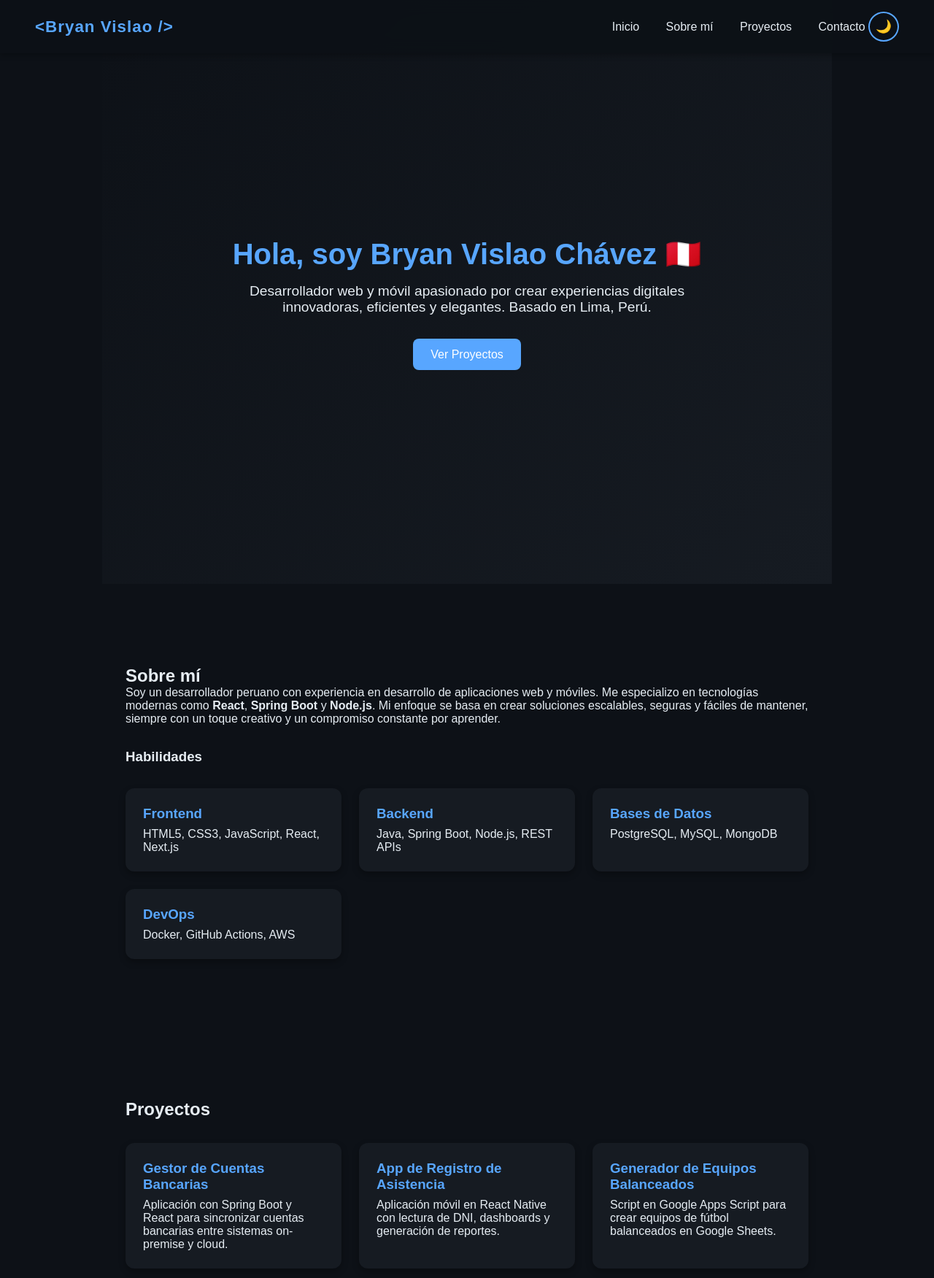
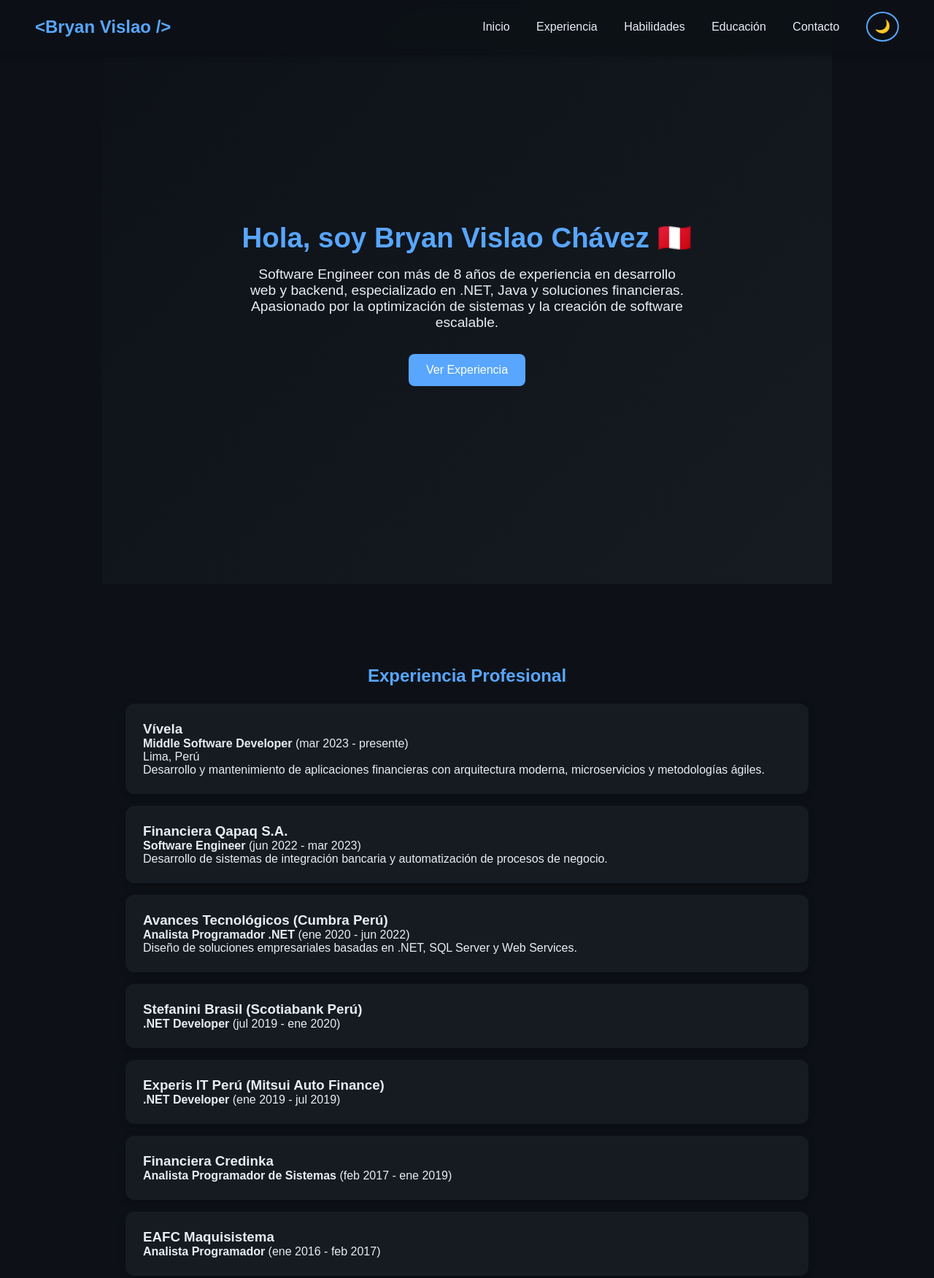
Before and after one commit to bvislao/bvislao.github.io, a plain HTML site: page index.html in a window 1280 px wide. Shown: the top 1751 px of the page at 73% size. Drawn offline with Linux system fonts and the light colour scheme.

Commit message:
Update index.html

```diff
--- a/index.html
+++ b/index.html
@@ -1,25 +1,29 @@
 <!DOCTYPE html>
 <html lang="es">
 <head>
-  <meta charset="UTF-8" />
-  <meta name="viewport" content="width=device-width, initial-scale=1.0" />
-  <meta name="description" content="Portafolio de Bryan Vislao Chávez, desarrollador de software de Perú." />
+  <meta charset="UTF-8">
+  <meta name="viewport" content="width=device-width, initial-scale=1.0">
+  <meta name="description" content="Portafolio interactivo de Bryan Vislao Chávez, Software Engineer de Perú.">
   <title>Portafolio | Bryan Vislao Chávez</title>
   <style>
     :root {
-      --bg-color: #0d1117;
-      --card-color: #161b22;
-      --text-color: #e6edf3;
-      --accent-color: #58a6ff;
-      --muted-color: #8b949e;
+      --bg: #0d1117;
+      --text: #e6edf3;
+      --card: #161b22;
+      --accent: #58a6ff;
+      --muted: #8b949e;
+      --light-bg: #f6f8fa;
+      --light-text: #24292f;
+      --light-card: #ffffff;
+      --light-accent: #0366d6;
     }
 
     [data-theme="light"] {
-      --bg-color: #f6f8fa;
-      --card-color: #ffffff;
-      --text-color: #24292f;
-      --accent-color: #0366d6;
-      --muted-color: #57606a;
+      --bg: var(--light-bg);
+      --text: var(--light-text);
+      --card: var(--light-card);
+      --accent: var(--light-accent);
+      --muted: #57606a;
     }
 
     * {
@@ -27,13 +31,13 @@
       padding: 0;
       box-sizing: border-box;
       scroll-behavior: smooth;
-      transition: background 0.3s, color 0.3s, transform 0.3s;
+      transition: background 0.4s, color 0.4s;
     }
 
     body {
+      background: var(--bg);
+      color: var(--text);
       font-family: "Poppins", sans-serif;
-      background: var(--bg-color);
-      color: var(--text-color);
       overflow-x: hidden;
     }
 
@@ -41,52 +45,45 @@
       position: fixed;
       top: 0;
       width: 100%;
-      background: rgba(13, 17, 23, 0.9);
-      backdrop-filter: blur(10px);
+      background: rgba(13,17,23,0.9);
+      backdrop-filter: blur(8px);
       display: flex;
       justify-content: space-between;
       align-items: center;
       padding: 1rem 3rem;
       z-index: 1000;
-      box-shadow: 0 2px 8px rgba(0, 0, 0, 0.3);
+      box-shadow: 0 2px 8px rgba(0,0,0,0.4);
     }
 
     [data-theme="light"] header {
-      background: rgba(255, 255, 255, 0.9);
+      background: rgba(255,255,255,0.85);
     }
 
     header h1 {
-      font-size: 1.4rem;
-      color: var(--accent-color);
-      letter-spacing: 1px;
+      color: var(--accent);
+      font-size: 1.5rem;
     }
 
     nav a {
-      color: var(--text-color);
+      color: var(--text);
+      text-decoration: none;
       margin-left: 2rem;
-      text-decoration: none;
-      font-weight: 500;
+      transition: color 0.3s;
     }
 
     nav a:hover {
-      color: var(--accent-color);
+      color: var(--accent);
     }
 
     #theme-toggle {
+      margin-left: 2rem;
       background: none;
-      border: 2px solid var(--accent-color);
-      color: var(--accent-color);
+      border: 2px solid var(--accent);
+      color: var(--accent);
       border-radius: 50%;
-      padding: 0.5rem;
+      padding: 0.5rem 0.6rem;
       cursor: pointer;
       font-size: 1.1rem;
-      transition: all 0.3s;
-    }
-
-    #theme-toggle:hover {
-      background: var(--accent-color);
-      color: #fff;
-      transform: rotate(15deg);
     }
 
     section {
@@ -102,76 +99,71 @@
       justify-content: center;
       height: 100vh;
       text-align: center;
-      background: linear-gradient(135deg, var(--bg-color), var(--card-color));
+      background: linear-gradient(135deg, var(--bg), var(--card));
     }
 
     #inicio h2 {
-      font-size: 2.5rem;
-      color: var(--accent-color);
+      font-size: 2.4rem;
+      color: var(--accent);
       margin-bottom: 1rem;
     }
 
     #inicio p {
       font-size: 1.2rem;
-      color: var(--text-color);
+      color: var(--text);
       max-width: 600px;
+      margin-bottom: 2rem;
     }
 
     .btn {
-      display: inline-block;
-      margin-top: 2rem;
       padding: 0.8rem 1.5rem;
-      background: var(--accent-color);
+      background: var(--accent);
       color: #fff;
       border-radius: 8px;
       text-decoration: none;
       transition: transform 0.3s;
     }
 
-    .btn:hover {
-      transform: scale(1.05);
-    }
+    .btn:hover { transform: scale(1.05); }
 
-    .skills, .projects {
-      display: grid;
-      grid-template-columns: repeat(auto-fit, minmax(250px, 1fr));
-      gap: 1.5rem;
-      margin-top: 2rem;
+    h2 {
+      text-align: center;
+      margin-bottom: 1.5rem;
+      color: var(--accent);
     }
 
     .card {
-      background: var(--card-color);
+      background: var(--card);
       padding: 1.5rem;
       border-radius: 12px;
-      box-shadow: 0 4px 10px rgba(0,0,0,0.3);
+      margin-bottom: 1rem;
+      box-shadow: 0 3px 10px rgba(0,0,0,0.3);
       transition: transform 0.3s;
     }
 
-    .card:hover {
-      transform: translateY(-5px);
-    }
+    .card:hover { transform: translateY(-5px); }
 
-    .card h3 {
-      color: var(--accent-color);
-      margin-bottom: 0.5rem;
+    .skills-grid, .projects-grid {
+      display: grid;
+      grid-template-columns: repeat(auto-fit, minmax(250px, 1fr));
+      gap: 1rem;
     }
 
     footer {
       text-align: center;
-      padding: 2rem 1rem;
-      background: var(--bg-color);
-      color: var(--muted-color);
-      font-size: 0.9rem;
-      border-top: 1px solid var(--card-color);
+      padding: 2rem;
+      background: var(--bg);
+      color: var(--muted);
+      border-top: 1px solid var(--card);
     }
 
     @keyframes fadeInUp {
-      0% {opacity: 0; transform: translateY(20px);}
+      0% {opacity: 0; transform: translateY(30px);}
       100% {opacity: 1; transform: translateY(0);}
     }
 
     .fade-in {
-      animation: fadeInUp 1s ease forwards;
+      animation: fadeInUp 0.8s ease forwards;
     }
   </style>
 </head>
@@ -180,80 +172,76 @@
     <h1>&lt;Bryan Vislao /&gt;</h1>
     <nav>
       <a href="#inicio">Inicio</a>
-      <a href="#sobre">Sobre mí</a>
-      <a href="#proyectos">Proyectos</a>
+      <a href="#experiencia">Experiencia</a>
+      <a href="#skills">Habilidades</a>
+      <a href="#educacion">Educación</a>
       <a href="#contacto">Contacto</a>
-      <button id="theme-toggle" title="Cambiar tema">🌙</button>
+      <button id="theme-toggle">🌙</button>
     </nav>
   </header>
 
   <section id="inicio">
     <h2 class="fade-in">Hola, soy Bryan Vislao Chávez 🇵🇪</h2>
-    <p class="fade-in">Desarrollador web y móvil apasionado por crear experiencias digitales innovadoras, eficientes y elegantes. Basado en Lima, Perú.</p>
-    <a href="#proyectos" class="btn fade-in">Ver Proyectos</a>
+    <p class="fade-in">Software Engineer con más de 8 años de experiencia en desarrollo web y backend, especializado en .NET, Java y soluciones financieras. Apasionado por la optimización de sistemas y la creación de software escalable.</p>
+    <a href="#experiencia" class="btn fade-in">Ver Experiencia</a>
   </section>
 
-  <section id="sobre">
-    <h2>Sobre mí</h2>
-    <p>Soy un desarrollador peruano con experiencia en desarrollo de aplicaciones web y móviles. Me especializo en tecnologías modernas como <b>React</b>, <b>Spring Boot</b> y <b>Node.js</b>.
-    Mi enfoque se basa en crear soluciones escalables, seguras y fáciles de mantener, siempre con un toque creativo y un compromiso constante por aprender.</p>
+  <section id="experiencia">
+    <h2>Experiencia Profesional</h2>
+    <div class="card"><h3>Vívela</h3><p><b>Middle Software Developer</b> (mar 2023 - presente)<br>Lima, Perú<br>Desarrollo y mantenimiento de aplicaciones financieras con arquitectura moderna, microservicios y metodologías ágiles.</p></div>
+    <div class="card"><h3>Financiera Qapaq S.A.</h3><p><b>Software Engineer</b> (jun 2022 - mar 2023)<br>Desarrollo de sistemas de integración bancaria y automatización de procesos de negocio.</p></div>
+    <div class="card"><h3>Avances Tecnológicos (Cumbra Perú)</h3><p><b>Analista Programador .NET</b> (ene 2020 - jun 2022)<br>Diseño de soluciones empresariales basadas en .NET, SQL Server y Web Services.</p></div>
+    <div class="card"><h3>Stefanini Brasil (Scotiabank Perú)</h3><p><b>.NET Developer</b> (jul 2019 - ene 2020)</p></div>
+    <div class="card"><h3>Experis IT Perú (Mitsui Auto Finance)</h3><p><b>.NET Developer</b> (ene 2019 - jul 2019)</p></div>
+    <div class="card"><h3>Financiera Credinka</h3><p><b>Analista Programador de Sistemas</b> (feb 2017 - ene 2019)</p></div>
+    <div class="card"><h3>EAFC Maquisistema</h3><p><b>Analista Programador</b> (ene 2016 - feb 2017)</p></div>
+  </section>
 
-    <h3 style="margin-top:2rem;">Habilidades</h3>
-    <div class="skills">
-      <div class="card"><h3>Frontend</h3><p>HTML5, CSS3, JavaScript, React, Next.js</p></div>
-      <div class="card"><h3>Backend</h3><p>Java, Spring Boot, Node.js, REST APIs</p></div>
-      <div class="card"><h3>Bases de Datos</h3><p>PostgreSQL, MySQL, MongoDB</p></div>
-      <div class="card"><h3>DevOps</h3><p>Docker, GitHub Actions, AWS</p></div>
+  <section id="skills">
+    <h2>Tecnologías y Habilidades</h2>
+    <div class="skills-grid">
+      <div class="card"><h3>Lenguajes</h3><p>C#, Java, SQL, JavaScript</p></div>
+      <div class="card"><h3>Frameworks</h3><p>.NET, Spring Boot, React, Node.js</p></div>
+      <div class="card"><h3>Bases de Datos</h3><p>SQL Server, PostgreSQL, MySQL</p></div>
+      <div class="card"><h3>Dev Tools</h3><p>Git, GitHub, Docker, Visual Studio</p></div>
+      <div class="card"><h3>Metodologías</h3><p>Scrum, Integración Continua, CI/CD</p></div>
+      <div class="card"><h3>Aptitudes</h3><p>Microsoft Excel, Comunicación, Trabajo en equipo</p></div>
     </div>
   </section>
 
-  <section id="proyectos">
-    <h2>Proyectos</h2>
-    <div class="projects">
-      <div class="card">
-        <h3>Gestor de Cuentas Bancarias</h3>
-        <p>Aplicación con Spring Boot y React para sincronizar cuentas bancarias entre sistemas on-premise y cloud.</p>
-      </div>
-      <div class="card">
-        <h3>App de Registro de Asistencia</h3>
-        <p>Aplicación móvil en React Native con lectura de DNI, dashboards y generación de reportes.</p>
-      </div>
-      <div class="card">
-        <h3>Generador de Equipos Balanceados</h3>
-        <p>Script en Google Apps Script para crear equipos de fútbol balanceados en Google Sheets.</p>
-      </div>
-    </div>
+  <section id="educacion">
+    <h2>Educación</h2>
+    <div class="card"><h3>Universidad Tecnológica del Perú</h3><p>Ingeniería de Sistemas (2022)</p></div>
+    <div class="card"><h3>Instituto SISE</h3><p>Computación & Informática – Software & Sistemas (2012 - 2016)</p></div>
+    <div class="card"><h3>Cibertec</h3><p>Curso de Transact-SQL Server (2015)</p></div>
   </section>
 
   <section id="contacto">
     <h2>Contacto</h2>
-    <p>¿Tienes un proyecto o idea? Me encantaría conversar contigo.</p>
-    <p>📧 <a href="mailto:bvislao95@gmail.com" style="color:var(--accent-color);">bvislao95@gmail.com</a></p>
+    <p>📧 <a href="mailto:bvislao95@gmail.com" style="color:var(--accent);text-decoration:none;">bvislao95@gmail.com</a></p>
+    <p>💼 <a href="https://www.linkedin.com/in/bvislaochavez" target="_blank" style="color:var(--accent);">LinkedIn</a> |
+    🧑‍💻 <a href="https://github.com/bvislao" target="_blank" style="color:var(--accent);">GitHub</a></p>
   </section>
 
   <footer>
-    <p>© 2025 Bryan Vislao Chávez - Lima Perú</p>
+    <p>© 2025 Bryan Vislao Chávez - Software Engineer, Perú</p>
   </footer>
 
   <script>
     // Animación al hacer scroll
-    const elements = document.querySelectorAll('.card, h2, p, .btn');
     const observer = new IntersectionObserver(entries => {
       entries.forEach(entry => {
         if (entry.isIntersecting) entry.target.classList.add('fade-in');
       });
     }, { threshold: 0.2 });
+    document.querySelectorAll('.card, h2, p, .btn').forEach(el => observer.observe(el));
 
-    elements.forEach(el => observer.observe(el));
-
-    // Tema claro/oscuro
+    // Tema oscuro/claro
     const toggle = document.getElementById('theme-toggle');
     const body = document.body;
-
-    // Cargar tema guardado
-    const savedTheme = localStorage.getItem('theme');
-    if (savedTheme) body.setAttribute('data-theme', savedTheme);
-    toggle.textContent = savedTheme === 'light' ? '☀️' : '🌙';
+    const saved = localStorage.getItem('theme');
+    if (saved) body.setAttribute('data-theme', saved);
+    toggle.textContent = saved === 'light' ? '☀️' : '🌙';
 
     toggle.addEventListener('click', () => {
       const current = body.getAttribute('data-theme');
```
